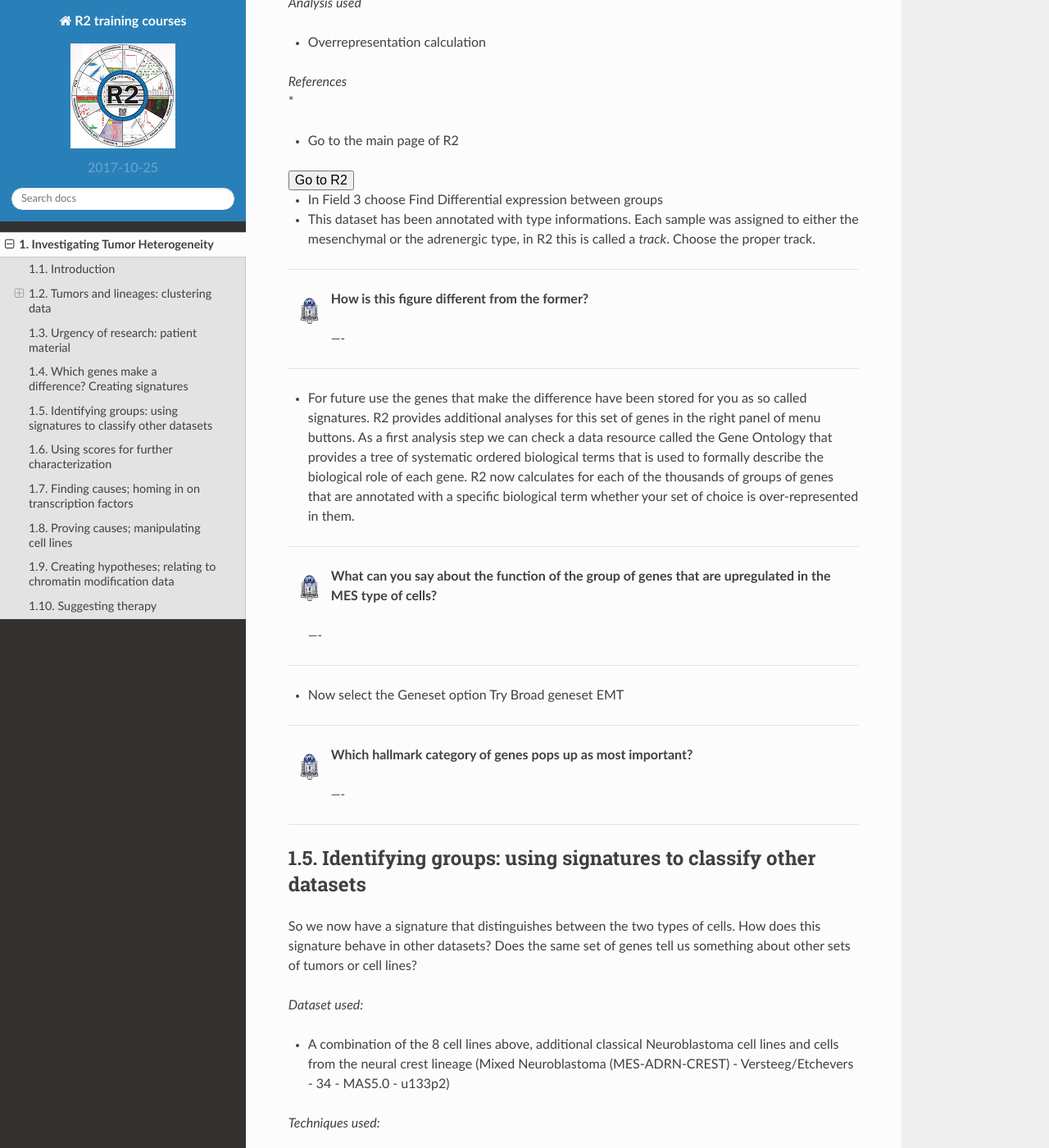
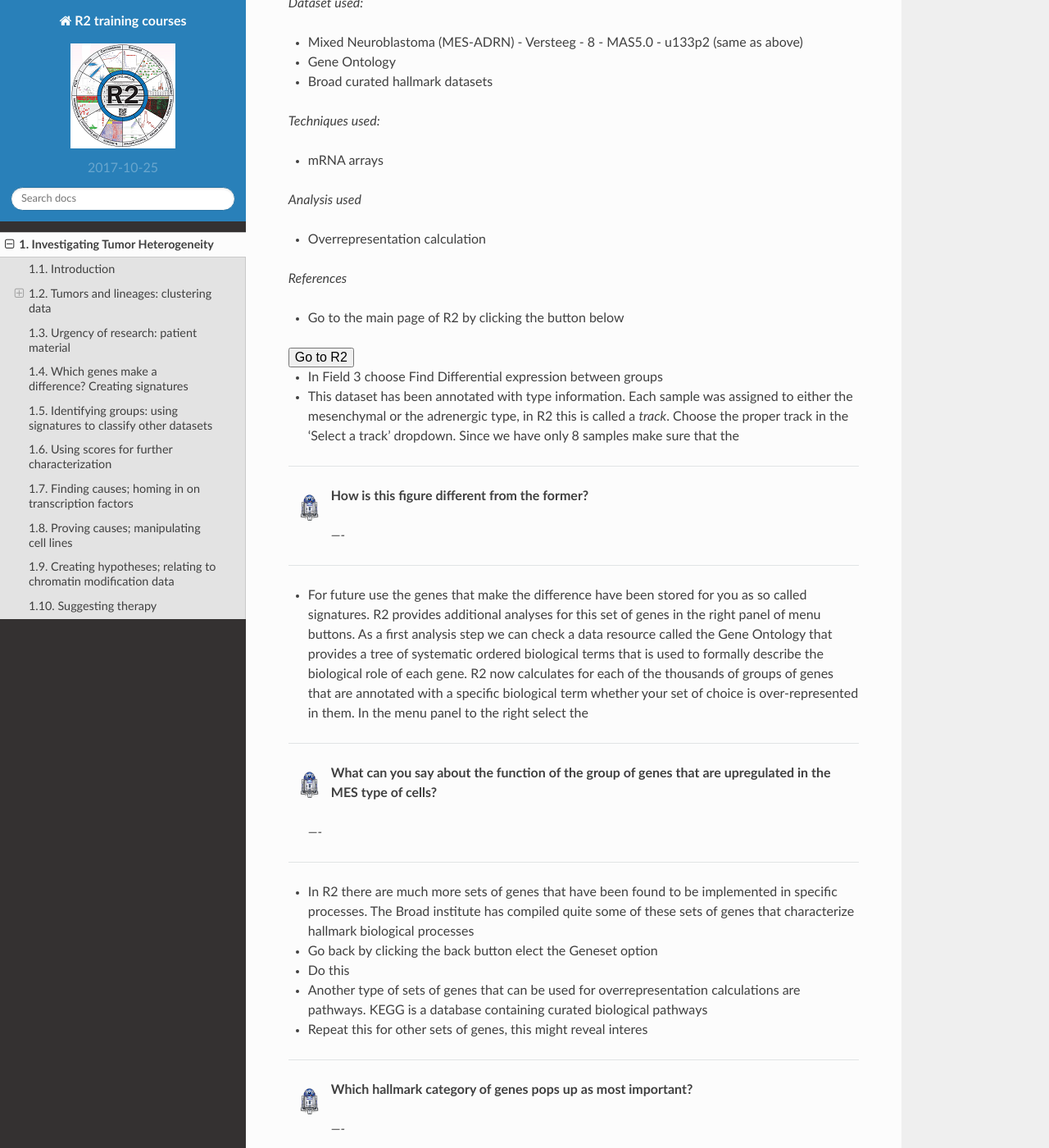
Before and after one commit to antronerds/r2-training-courses, a Sphinx documentation site: the page built from docs/Investigating_Tumor_Heterogeneity.md, in a window 1280 px wide and 1400 px high, scrolled down 6112 px. Shown: the whole window at 82% size. Built offline with Sphinx 7.4.7 and the Read the Docs theme 2.0.0, drawn with Linux system fonts in a browser that asks for light colours; some of the changed text lies outside the part shown.

Commit message:
First chapter finegrained commit

```diff
--- a/docs/Investigating_Tumor_Heterogeneity.md
+++ b/docs/Investigating_Tumor_Heterogeneity.md
@@ -4,6 +4,8 @@
 =================================
 
 *Learn how to use the R2 data analysis platform to analyse tumor heterogeneity in Neuroblastoma*
+
+**NOTE:** This document is under construction.
 
 
 Introduction
@@ -41,16 +43,17 @@
 
 ##### A first impression of your data; expression of key genes
 
-* Go to R2 by clicking on the button below: TODO; this still has to point to the proper set
+* Go to R2 by clicking on the button below:
 
 
-<form name="main_4_pairs" action="https://hgserver1.amc.nl/cgi-bin/r2/main.cgi" enctype="multipart/form-data" target="R2" method="post">
-  <input type="hidden" name="table" value="ps_avgpres_gse90803geo8_u133p2">
+<form name="itcc_68_cell_lines" action="https://hgserver1.amc.nl/cgi-bin/r2/main.cgi" enctype="multipart/form-data" target="R2" method="post">
+  <input type="hidden" name="table" value="ps_avgpres_itcccellline86_u133p2">
   <button type="submit" >Go to R2</button>
 </form>
 
 
-* You're now on the R2 main page. This web based molecular biology data analysis platform contains a wealth of data and methods to analyze these. Step by step researchers are guided through a web of data analysis possibilities. The portal of R2 shows this principle; step through each of the fields to your analysis of choice. In this case we're first going to see if and how the mRNA expression of several genes changes through a single dataset.
+
+* You're now on the R2 main page. This web based molecular biology data analysis platform contains a wealth of data and methods to analyze these. Step by step researchers are guided through a web of data analysis possibilities. The portal of R2 shows this principle; step through each of the fields to your develop your analysis of choice. In this case we're first going to see if and how the mRNA expression of several genes changes through a single dataset. The proper dataset described above has been selected already.
 
 ---------
   ![](_static/images/R2d2_logo.png)**Can you think of a gene that might mark differences between these tumors?**
@@ -61,7 +64,7 @@
 
   * In field 3 type the name of the gene and click next
   * Leave all settings to default and click next
-  * A graph shows the expression of this gene's mRNA in the whole set of childhood tumor cell lines.
+  * A graph shows the expression of this gene's mRNA in the whole set of childhood tumor cell lines. Samples are along the x-axis, mRNA expression values along of the gene in a sample are on the y-axis. Below the graph is the available annotation for the samples shown in colored tracks. Hovering with your mouse over data points will show additional information.
 
 ---------
   ![](_static/images/R2d2_logo.png)**Do you observe a difference between different cell lines?**
@@ -71,7 +74,7 @@
 ---------
 
 
-  * If you did not already choose this gene, now try the gen NMYC
+  * If you did not already choose this gene, now try the gene MYCN (Click the **Go to Main** link in the left upper corner)
 
 ---------
   ![](_static/images/R2d2_logo.png)**Can you say something about the role this gene can play in cancer?**
@@ -84,20 +87,23 @@
 
 ---------
 
-##### A first impression of your data; Principle Components Analysis
+##### A first impression of your data; tSNE maps
 
-* To get a first impression of the type of data we're dealing with, an unbiased unsupervised type of clustering analysis is a good idea. A suitable method is the Principle Components Analysis (PCA).
+* We've seen that the expression of genes changes through the samples and some types of tumors seem to specifically express certain genes. To further explore the type of data we're dealing with, an unbiased unsupervised type of clustering analysis is a good idea. One recently developed algorithm is the tSNE map.
 
 * Go to the main screen in R2
 
 
-<form name="main_4_pairs" action="https://hgserver1.amc.nl/cgi-bin/r2/main.cgi" enctype="multipart/form-data" target="R2" method="post">
-  <input type="hidden" name="table" value="ps_avgpres_gse90803geo8_u133p2">
-  <button type="submit" >Go to main page R2</button>
+<form name="itcc_68_cell_lines" action="https://hgserver1.amc.nl/cgi-bin/r2/main.cgi" enctype="multipart/form-data" target="R2" method="post">
+  <input type="hidden" name="table" value="ps_avgpres_itcccellline86_u133p2">
+  <button type="submit" >Go to R2</button>
 </form>
 
-* In field 3 select Principle Components analysis (TODO; make this available)
-* In the next screen leave all as is and click
+
+* In the left menu bar select the tSNE maps option
+* A selection of available tSNE maps appears; select *Cellline Childhood Cancer (public) - Versteeg - 86 - MAS5.0 - u133p2*
+* Click Plot the t-SNE Default result
+* Colors are not set by default, try different colormodes, click next to show the changes
 
 ---------
   ![](_static/images/R2d2_logo.png)**What kinds of tumors do you distinguish?**
@@ -203,9 +209,8 @@
 * Overrepresentation calculation
 
 *References*
-*
 
-* Go to the main page of R2
+* Go to the main page of R2 by clicking the button below
 
 <form name="main_4_pairs" action="https://hgserver1.amc.nl/cgi-bin/r2/main.cgi" enctype="multipart/form-data" target="R2" method="post">
   <input type="hidden" name="table" value="ps_avgpres_gse90803geo8_u133p2">
@@ -214,7 +219,7 @@
 
 
 * In Field 3 choose Find Differential expression between groups
-* This dataset has been annotated with type informations. Each sample was assigned to either the mesenchymal or the adrenergic type, in R2 this is called a *track*. Choose the proper track.
+* This dataset has been annotated with type information. Each sample was assigned to either the mesenchymal or the adrenergic type, in R2 this is called a *track*. Choose the proper track in the 'Select a track' dropdown. Since we have only 8 samples make sure that the
 
 ---------
   ![](_static/images/R2d2_logo.png)**How is this figure different from the former?**
@@ -223,7 +228,7 @@
 
 ---------
 
-* For future use the genes that make the difference have been stored for you as so called signatures. R2 provides additional analyses for this set of genes in the right panel of menu buttons. As a first analysis step we can check a data resource called the Gene Ontology that provides a tree of systematic ordered biological terms that is used to formally describe the biological role of each gene. R2 now calculates for each of the thousands of groups of genes that are annotated with a specific biological term whether your set of choice is over-represented in them.
+* For future use the genes that make the difference have been stored for you as so called signatures. R2 provides additional analyses for this set of genes in the right panel of menu buttons. As a first analysis step we can check a data resource called the Gene Ontology that provides a tree of systematic ordered biological terms that is used to formally describe the biological role of each gene. R2 now calculates for each of the thousands of groups of genes that are annotated with a specific biological term whether your set of choice is over-represented in them. In the menu panel to the right select the
 
 ---------
   ![](_static/images/R2d2_logo.png)**What can you say about the function of the group of genes that are upregulated in the MES type of cells?**
@@ -233,7 +238,12 @@
 ---------
 
 
-* Now select the Geneset option Try Broad geneset EMT
+* In R2 there are much more sets of genes that have been found to be implemented in specific processes. The Broad institute has compiled quite some of these sets of genes that characterize hallmark biological processes
+* Go back by clicking the back button
+elect the Geneset option
+* Do this
+* Another type of sets of genes that can be used for overrepresentation calculations are pathways. KEGG is a database containing curated biological pathways
+* Repeat this for other sets of genes, this might reveal interes
 
 ---------
   ![](_static/images/R2d2_logo.png)**Which hallmark category of genes pops up as most important?**
@@ -246,7 +256,7 @@
 Identifying groups: using signatures to classify other datasets
 ------------------------------------------------------------------
 
-So we now have a signature that distinguishes between the two types of cells. How does this signature behave in other datasets? Does the same set of genes tell us something about other sets of tumors or cell lines?
+So we now have a signature that distinguishes between the two types of cells. We also know somHow does this signature behave in other datasets? Does the same set of genes tell us something about other sets of tumors or cell lines?
 
 *Dataset used:*
 * A combination of the 8 cell lines above, additional classical Neuroblastoma cell lines and cells from the neural crest lineage (Mixed Neuroblastoma (MES-ADRN-CREST) - Versteeg/Etchevers - 34 - MAS5.0 - u133p2)
@@ -258,7 +268,7 @@
 * Heatmap analysis
 
 *References*
-*
+
 * Go to the main portal of R2 by clicking the button below; the dataset described above is automatically selected
 
 <form name="main_34_pairs_and_crest" action="https://hgserver1.amc.nl/cgi-bin/r2/main.cgi" enctype="multipart/form-data" target="R2" method="post">
```
